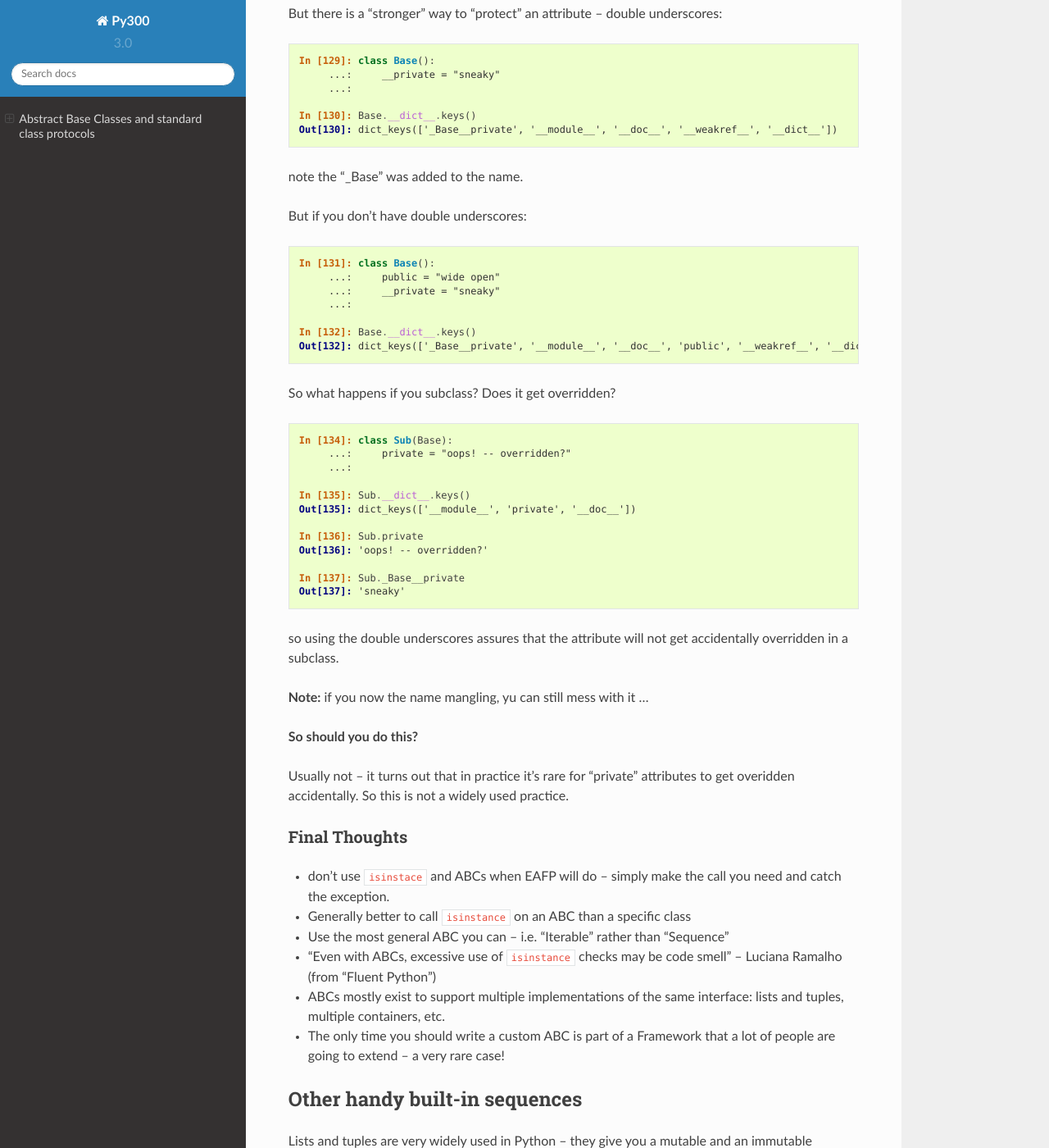
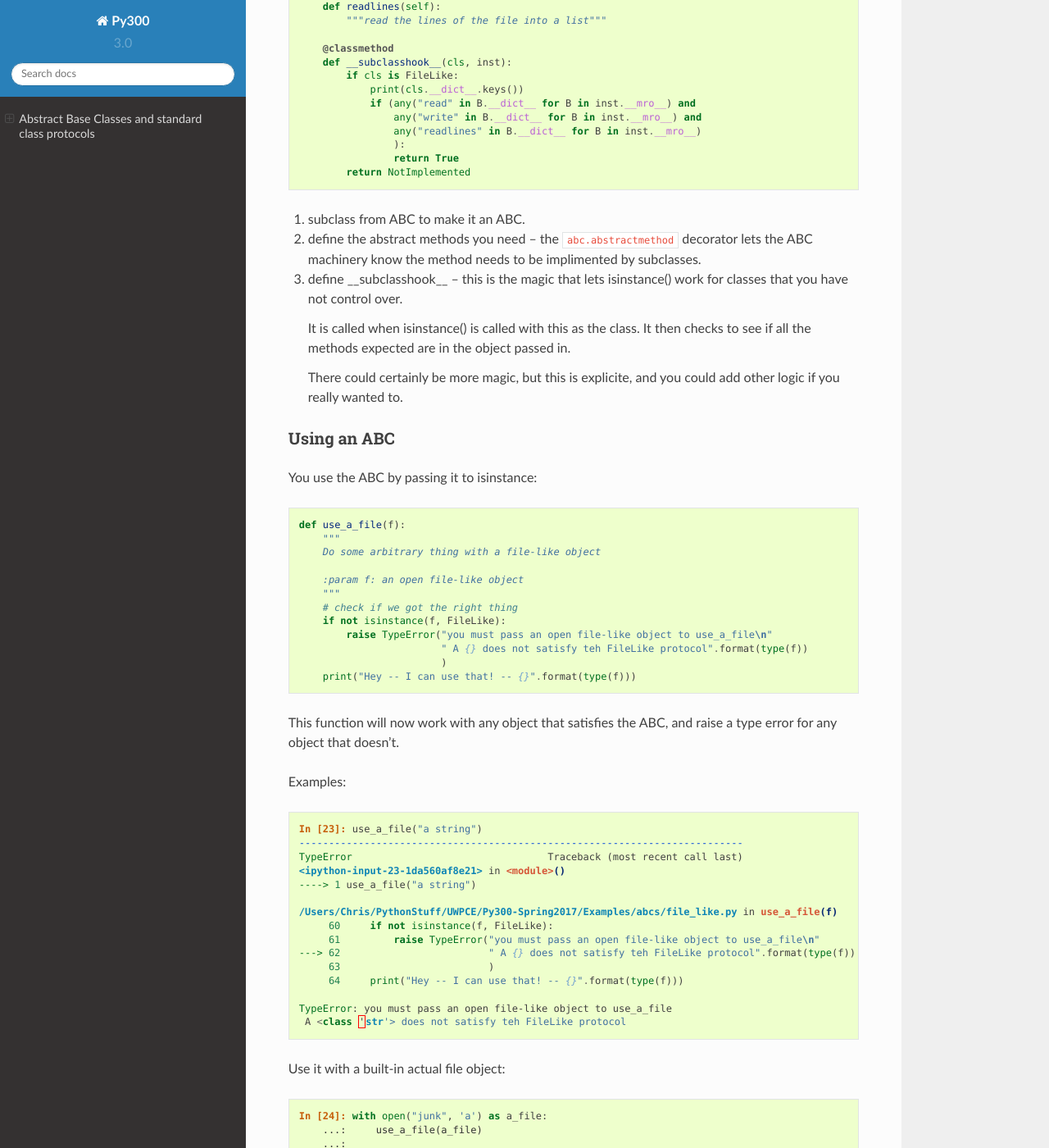
Before and after one commit to UWPCE-PythonCert/Py300, a Sphinx documentation site: the page built from source/ABCs.rst, in a window 1280 px wide and 1400 px high, scrolled down 6142 px. Shown: the whole window at 82% size. Built offline with Sphinx 7.4.7 and the Read the Docs theme 2.0.0, drawn with Linux system fonts in a browser that asks for light colours; some of the changed text lies outside the part shown.

Commit message:
updated a bit

```diff
--- a/source/ABCs.rst
+++ b/source/ABCs.rst
@@ -299,7 +299,180 @@
 
 Here's an example:
 
-TODO:
+How to write an ABC
+-------------------
+
+The abc module provides tools to help write an ABC.
+
+Let's look at an example:
+
+``Examples/abcs/file_like``
+
+.. code-block:: python
+
+    import abc
+
+    # deriving from ABC makes it, well, an ABC :-)
+    class FileLike(abc.ABC):
+
+        @abc.abstractmethod
+        def read(self):
+            """read the contents of the file"""
+
+        @abc.abstractmethod
+        def write(self, text):
+            """ write stuff to the file """
+
+        @abc.abstractmethod
+        def readlines(self):
+            """read the lines of the file into a list"""
+
+        @classmethod
+        def __subclasshook__(cls, inst):
+            if cls is FileLike:
+                print(cls.__dict__.keys())
+                if (any("read" in B.__dict__ for B in inst.__mro__) and
+                    any("write" in B.__dict__ for B in inst.__mro__) and
+                    any("readlines" in B.__dict__ for B in inst.__mro__)
+                    ):
+                    return True
+            return NotImplemented
+
+1) subclass from ABC to make it an ABC.
+
+2) define the abstract methods you need -- the ``abc.abstractmethod`` decorator lets
+   the ABC machinery know the method needs to be implimented by subclasses.
+
+3) define __subclasshook__ -- this is the magic that lets isinstance() work
+   for classes that you have not control over.
+
+   It is called when isinstance() is called with this as the class. It then
+   checks to see if all the methods expected are in the object passed in.
+
+   There could certainly be more magic, but this is explicite, and you could
+   add other logic if you really wanted to.
+
+Using an ABC
+------------
+
+You use the ABC by passing it to isinstance:
+
+.. code-block:: python
+
+    def use_a_file(f):
+        """
+        Do some arbitrary thing with a file-like object
+
+        :param f: an open file-like object
+        """
+        # check if we got the right thing
+        if not isinstance(f, FileLike):
+            raise TypeError("you must pass an open file-like object to use_a_file\n"
+                            " A {} does not satisfy teh FileLike protocol".format(type(f))
+                            )
+        print("Hey -- I can use that! -- {}".format(type(f)))
+
+This function will now work with any object that satisfies the ABC,
+and raise a type error for any object that doesn't.
+
+Examples:
+
+.. code-block:: ipython
+
+    In [23]: use_a_file("a string")
+    ---------------------------------------------------------------------------
+    TypeError                                 Traceback (most recent call last)
+    <ipython-input-23-1da560af8e21> in <module>()
+    ----> 1 use_a_file("a string")
+
+    /Users/Chris/PythonStuff/UWPCE/Py300-Spring2017/Examples/abcs/file_like.py in use_a_file(f)
+         60     if not isinstance(f, FileLike):
+         61         raise TypeError("you must pass an open file-like object to use_a_file\n"
+    ---> 62                         " A {} does not satisfy teh FileLike protocol".format(type(f))
+         63                         )
+         64     print("Hey -- I can use that! -- {}".format(type(f)))
+
+    TypeError: you must pass an open file-like object to use_a_file
+     A <class 'str'> does not satisfy teh FileLike protocol
+
+Use it with a built-in actual file object:
+
+.. code-block:: ipython
+
+    In [24]: with open("junk", 'a') as a_file:
+        ...:     use_a_file(a_file)
+        ...:
+    Hey -- I can use that! -- <class '_io.TextIOWrapper'>
+
+Making your own implementation of FileLike:
+-------------------------------------------
+
+To make a File like object, you subclass from the ABC you defined.
+And define the methods
+
+.. code-block:: python
+
+    class MyFileType(FileLike):
+
+        def read(self):
+            """
+            read the contents of teh file and return it
+
+            this dummy implimentation always returns the same thing.
+            """
+            return "The contents of the file\nNot much here"
+
+now try to use it:
+
+.. code-block:: ipython
+
+    In [26]: my_f = MyFileType()
+    ---------------------------------------------------------------------------
+    TypeError                                 Traceback (most recent call last)
+    <ipython-input-26-041b07f27f62> in <module>()
+    ----> 1 my_f = MyFileType()
+
+    TypeError: Can't instantiate abstract class MyFileType with abstract methods readlines, write
+
+**OOPS** -- can't do that! That's what ``@abstractmethod`` does for you -- it requires that an implimentation be provided.
+
+So let's do that:
+
+.. code-block:: ipython
+
+    class MyFileType(FileLike):
+
+        def read(self):
+            """
+            read the contents of teh file and return it
+
+            this dummy implimentation always returns the same thing.
+            """
+            return "The contents of the file\nNot much here"
+
+        def write(self, content):
+            """
+            this just throws away the content...
+            """
+            pass
+
+        def readlines(self):
+            return ["The contents of the file\n","Not much here"]
+
+
+and now it works:
+
+.. code-block:: ipython
+
+  In [28]: my_f = MyFileType()
+
+and it can be used with our function:
+
+.. code-block:: ipython
+
+  In [29]: use_a_file(my_f)
+  Hey -- I can use that! -- <class '__main__.MyFileType'>
+
 
 
 
@@ -396,6 +569,13 @@
 
 * The only time you should write a custom ABC is part of a Framework that a
   lot of people are going to extend -- a very rare case!
+
+Helpful write-ups:
+
+https://dbader.org/blog/abstract-base-classes-in-python
+
+http://stackoverflow.com/questions/3570796/why-use-abstract-base-classes-in-python
+
 
 Other handy built-in sequences
 ==============================
```
